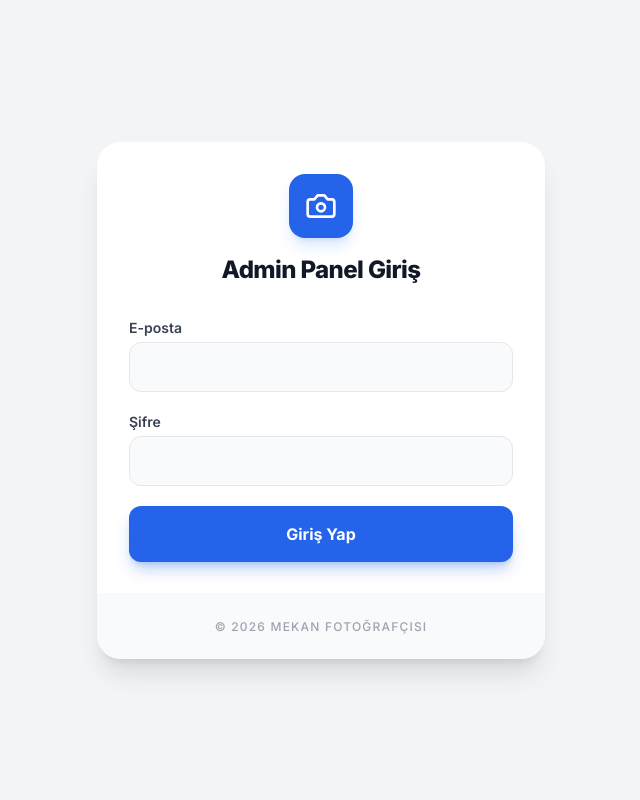
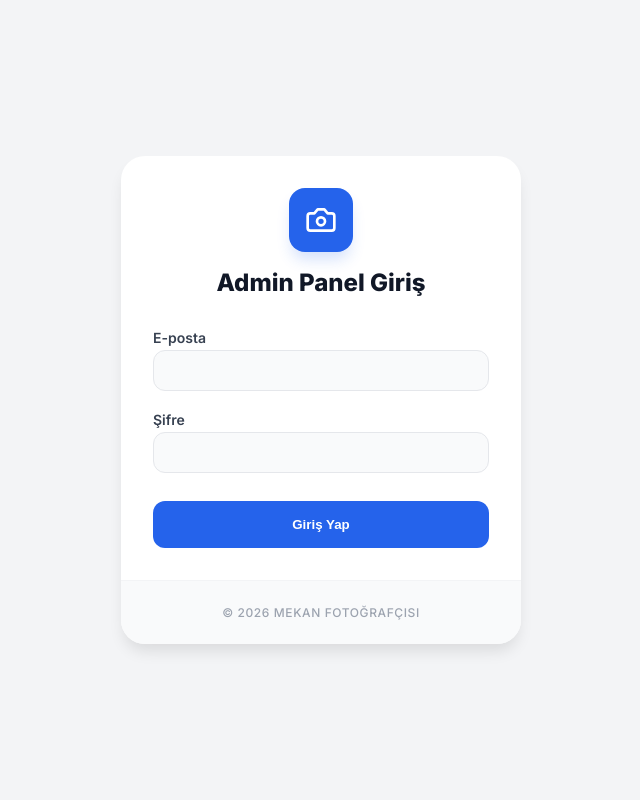
Before and after one commit to ahmetcotur/mekanfotografcisi.tr, a PHP site: page /login in a window 1280 px wide. Shown: the whole page, without its empty margins (319-959 px from the left). Run offline with PHP 8.4, Linux system fonts and the light colour scheme; some libraries are stand-ins or nearby versions.

Commit message:
Fix login redirect, remove tailwind CDN, and rename JS variables to avoid conflicts

```diff
--- a/login.php
+++ b/login.php
@@ -31,7 +31,7 @@ if ($_SERVER['REQUEST_METHOD'] === 'POST') {
                 // For compatibility with some older parts of the code
                 $_SESSION['user_id'] = $user['id'];
 
-                header('Location: /admin/');
+                header('Location: /admin/?page=dashboard');
                 exit;
             } else {
                 $error = 'Hatalı e-posta veya şifre.';
@@ -49,21 +49,138 @@ if ($_SERVER['REQUEST_METHOD'] === 'POST') {
     <meta charset="UTF-8">
     <meta name="viewport" content="width=device-width, initial-scale=1.0">
     <title>Giriş Yap | Mekan Fotoğrafçısı Admin</title>
-    <script src="https://cdn.tailwindcss.com"></script>
     <link href="https://fonts.googleapis.com/css2?family=Inter:wght@400;500;600;700;800&display=swap" rel="stylesheet">
     <style>
+        :root {
+            --brand: #2563eb;
+        }
+
         body {
             font-family: 'Inter', sans-serif;
+            background-color: #f3f4f6;
+            display: flex;
+            align-items: center;
+            justify-content: center;
+            min-height: 100vh;
+            margin: 0;
+        }
+
+        .login-card {
+            max-width: 400px;
+            background: white;
+            border-radius: 1.5rem;
+            overflow: hidden;
+            width: 100%;
+            box-shadow: 0 10px 15px -3px rgba(0, 0, 0, 0.1);
+        }
+
+        .p-8 {
+            padding: 2rem;
+        }
+
+        .text-center {
+            text-align: center;
+        }
+
+        .mb-8 {
+            margin-bottom: 2rem;
+        }
+
+        .logo-box {
+            width: 4rem;
+            height: 4rem;
+            background: var(--brand);
+            border-radius: 1rem;
+            display: flex;
+            align-items: center;
+            justify-content: center;
+            margin: 0 auto 1rem;
+            color: white;
+            box-shadow: 0 10px 15px -3px rgba(37, 99, 235, 0.2);
+        }
+
+        .title {
+            font-size: 1.5rem;
+            font-weight: 800;
+            color: #111827;
+            margin: 0;
+        }
+
+        .error-box {
+            background: #fef2f2;
+            color: #dc2626;
+            padding: 1rem;
+            border-radius: 0.75rem;
+            margin-bottom: 1.5rem;
+            font-size: 0.875rem;
+            border: 1px solid #fee2e2;
+        }
+
+        .form-group {
+            margin-bottom: 1.25rem;
+        }
+
+        .label {
+            display: block;
+            font-size: 0.875rem;
+            font-weight: 600;
+            color: #374151;
+            margin-bottom: 0.25rem;
+        }
+
+        .input {
+            width: 100%;
+            padding: 0.75rem 1rem;
+            background: #f9fafb;
+            border: 1px solid #e5e7eb;
+            border-radius: 0.75rem;
+            outline: none;
+            transition: all 0.2s;
+            box-sizing: border-box;
+        }
+
+        .input:focus {
+            border-color: var(--brand);
+            box-shadow: 0 0 0 3px rgba(37, 99, 235, 0.1);
+        }
+
+        .btn-submit {
+            width: 100%;
+            background: var(--brand);
+            color: white;
+            font-weight: 700;
+            padding: 1rem;
+            border-radius: 0.75rem;
+            border: none;
+            cursor: pointer;
+            transition: all 0.2s;
+            margin-top: 0.5rem;
+        }
+
+        .btn-submit:hover {
+            background: #1d4ed8;
+            transform: translateY(-1px);
+        }
+
+        .footer-note {
+            background: #f9fafb;
+            padding: 1.5rem;
+            text-align: center;
+            border-top: 1px solid #f3f4f6;
+            color: #9ca3af;
+            font-size: 0.75rem;
+            font-weight: 500;
+            letter-spacing: 0.05em;
+            text-transform: uppercase;
         }
     </style>
 </head>
 
 <body class="bg-gray-100 flex items-center justify-center min-h-screen">
-    <div class="max-w-md w-full bg-white rounded-3xl shadow-xl overflow-hidden">
+    <div class="login-card">
         <div class="p-8">
             <div class="text-center mb-8">
-                <div
-                    class="w-16 h-16 bg-blue-600 rounded-2xl flex items-center justify-center mx-auto mb-4 text-white shadow-lg shadow-blue-500/20">
+                <div class="logo-box">
                     <svg xmlns="http://www.w3.org/2000/svg" width="32" height="32" viewBox="0 0 24 24" fill="none"
                         stroke="currentColor" stroke-width="2" stroke-linecap="round" stroke-linejoin="round">
                         <path
@@ -71,38 +188,33 @@ if ($_SERVER['REQUEST_METHOD'] === 'POST') {
                         <circle cx="12" cy="13" r="3" />
                     </svg>
                 </div>
-                <h1 class="text-2xl font-extrabold text-gray-900 tracking-tight text-center">Admin Panel Giriş</h1>
+                <h1 class="title">Admin Panel Giriş</h1>
             </div>
 
             <?php if ($error): ?>
-                <div class="bg-red-50 text-red-600 p-4 rounded-xl mb-6 text-sm font-medium border border-red-100">
+                <div class="error-box">
                     <?= htmlspecialchars($error) ?>
                 </div>
             <?php endif; ?>
 
-            <form method="POST" class="space-y-5">
-                <div>
-                    <label class="block text-sm font-semibold text-gray-700 mb-1">E-posta</label>
-                    <input type="email" name="email" required
-                        class="w-full px-4 py-3 bg-gray-50 border border-gray-200 rounded-xl focus:ring-2 focus:ring-blue-500 focus:border-blue-500 outline-none transition-all">
+            <form method="POST">
+                <div class="form-group">
+                    <label class="label">E-posta</label>
+                    <input type="email" name="email" required class="input">
                 </div>
 
-                <div>
-                    <label class="block text-sm font-semibold text-gray-700 mb-1">Şifre</label>
-                    <input type="password" name="password" required
-                        class="w-full px-4 py-3 bg-gray-50 border border-gray-200 rounded-xl focus:ring-2 focus:ring-blue-500 focus:border-blue-500 outline-none transition-all">
+                <div class="form-group">
+                    <label class="label">Şifre</label>
+                    <input type="password" name="password" required class="input">
                 </div>
 
-                <button type="submit"
-                    class="w-full bg-blue-600 hover:bg-blue-700 text-white font-bold py-4 rounded-xl shadow-lg shadow-blue-600/30 transition-all transform hover:-translate-y-0.5 active:scale-95">
+                <button type="submit" class="btn-submit">
                     Giriş Yap
                 </button>
             </form>
         </div>
-        <div class="bg-gray-50 p-6 text-center border-t border-gray-100">
-            <p class="text-gray-400 text-xs font-medium uppercase tracking-widest">&copy;
-                <?= date('Y') ?> Mekan Fotoğrafçısı
-            </p>
+        <div class="footer-note">
+            &copy; <?= date('Y') ?> Mekan Fotoğrafçısı
         </div>
     </div>
 </body>
--- a/router.php
+++ b/router.php
@@ -40,18 +40,8 @@ if (preg_match('/\.(css|js|jpg|jpeg|png|gif|svg|webp|ico|woff|woff2|ttf|eot|pdf|
     return false;
 }
 
-// Admin panel - for now keep separate, we'll refactor later
 // 1. Admin Panel Route
-// Note: The original code used $requestPath. The provided snippet uses $uri.
-// Assuming $uri should be derived from $requestUri for consistency with the snippet.
-$uri = $_SERVER['REQUEST_URI'];
-if (strpos($uri, '/admin') === 0) {
-    // If accessing directly /admin without trailing slash, redirect
-    if ($uri === '/admin') {
-        header('Location: /admin/');
-        exit;
-    }
-
+if ($requestPath === 'admin' || strpos($requestPath, 'admin/') === 0) {
     // Serve the admin controller
     require_once __DIR__ . '/admin/index.php';
     exit;
```
Also changed, not shown: assets/js/quote-wizard.js (+15 -15 lines).
